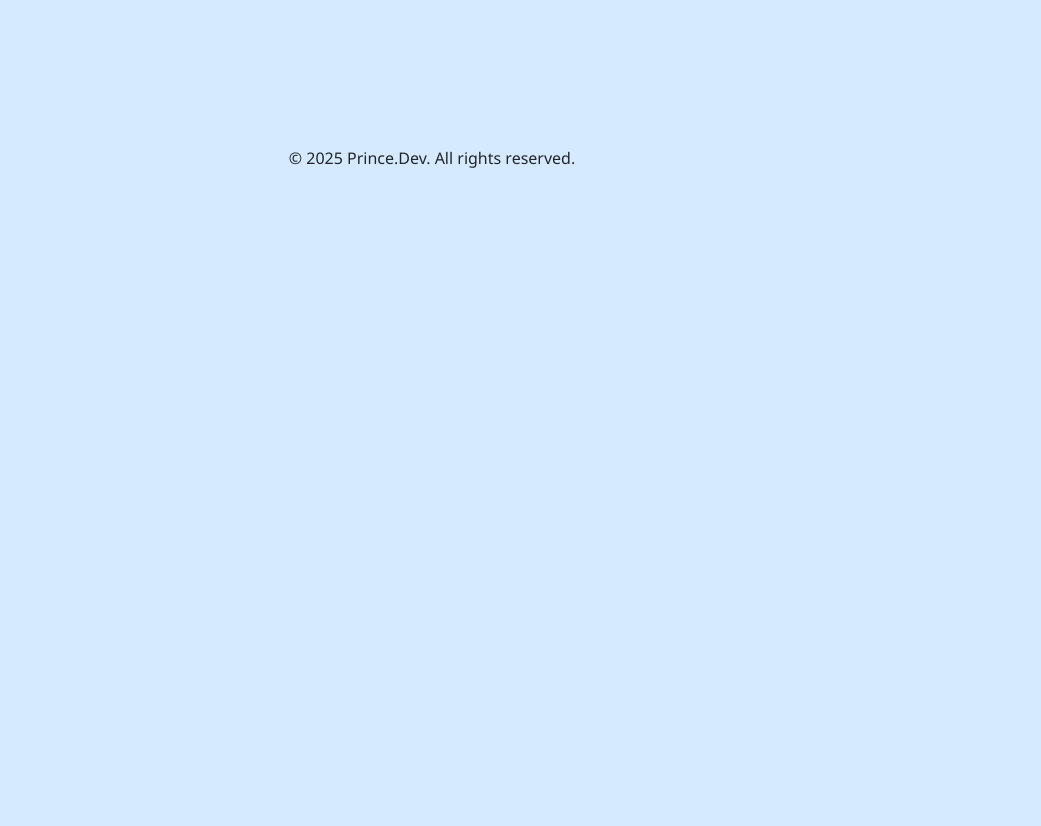
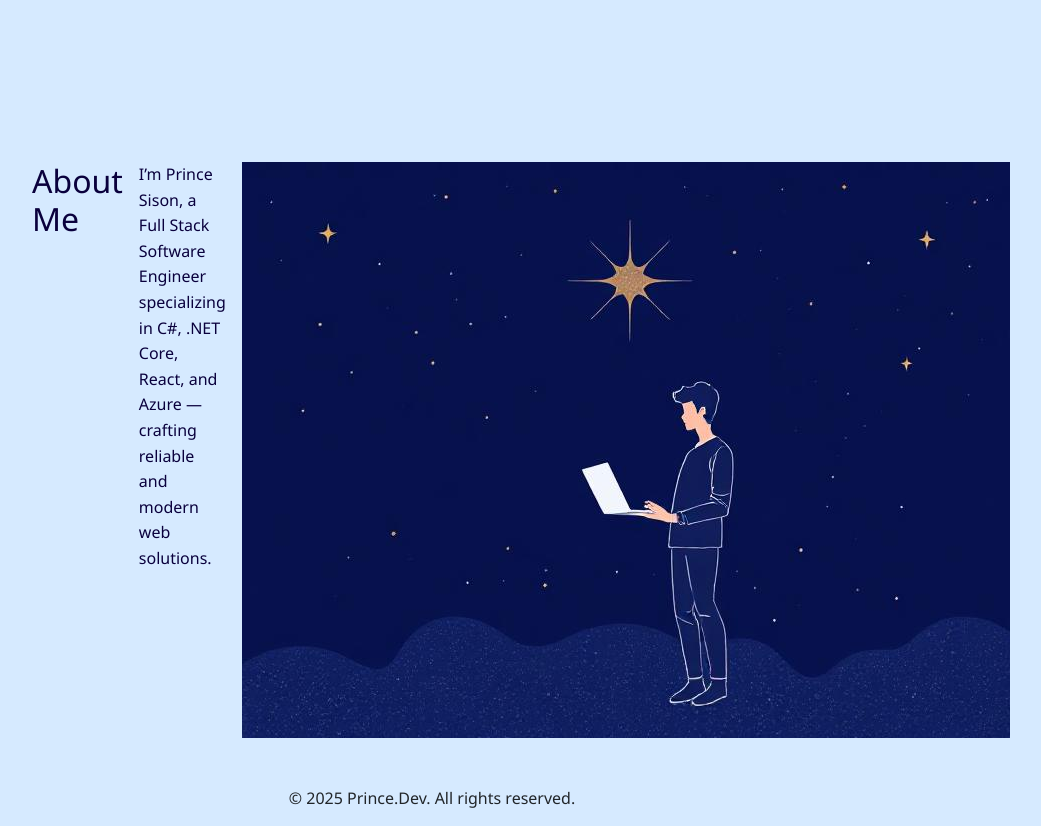
Before and after one commit to prince-sison/prince.dev, a React (Vite) app in the folder client/: page / in a window 1280 px wide. Shown: the part 520-1346 px from the top of the page, without its empty margins (208-1249 px from the left). Before the commit the page ends 800 px from the top, so only its background shows below. Built offline with nearby package versions, Linux system fonts and the light colour scheme.

Commit message:
Initial code for about me page

```diff
--- /dev/null
+++ b/client/src/components/About/About.scss
@@ -0,0 +1,12 @@
+.about-section {
+    display: flex;
+    flex-direction: row;
+    align-items: flex-start;
+    padding: 2rem 0;
+    color: var(--text);
+    font-size: 1rem;
+    line-height: 1.6;
+    max-width: 800px;
+    margin: 0 auto;
+    gap: 1rem;
+}
--- /dev/null
+++ b/client/src/components/About/About.tsx
@@ -0,0 +1,17 @@
+import "./About.scss";
+
+export const About = () => {
+  return (
+    <>
+      <div className="about-section">
+        <h2>About Me</h2>
+        <p>
+          I’m <span className="font-semibold">Prince Sison</span>, a Full Stack
+          Software Engineer specializing in C#, .NET Core, React, and Azure —
+          crafting reliable and modern web solutions.
+        </p>
+        <img src="/hero-landing.jpg" alt="About Me" className="about-image" />
+      </div>
+    </>
+  );
+};
--- a/client/src/pages/Home.tsx
+++ b/client/src/pages/Home.tsx
@@ -1,3 +1,4 @@
+import { About } from "../components/About/About";
 import { Footer } from "../components/Footer/Footer";
 import { Hero } from "../components/Hero/Hero";
 import { Navbar } from "../components/Navbar/Navbar";
@@ -7,6 +8,7 @@ export const Home = () => {
     <div className="container">
       <Navbar />
       <Hero />
+      <About />
       <Footer />
     </div>
   );
```
